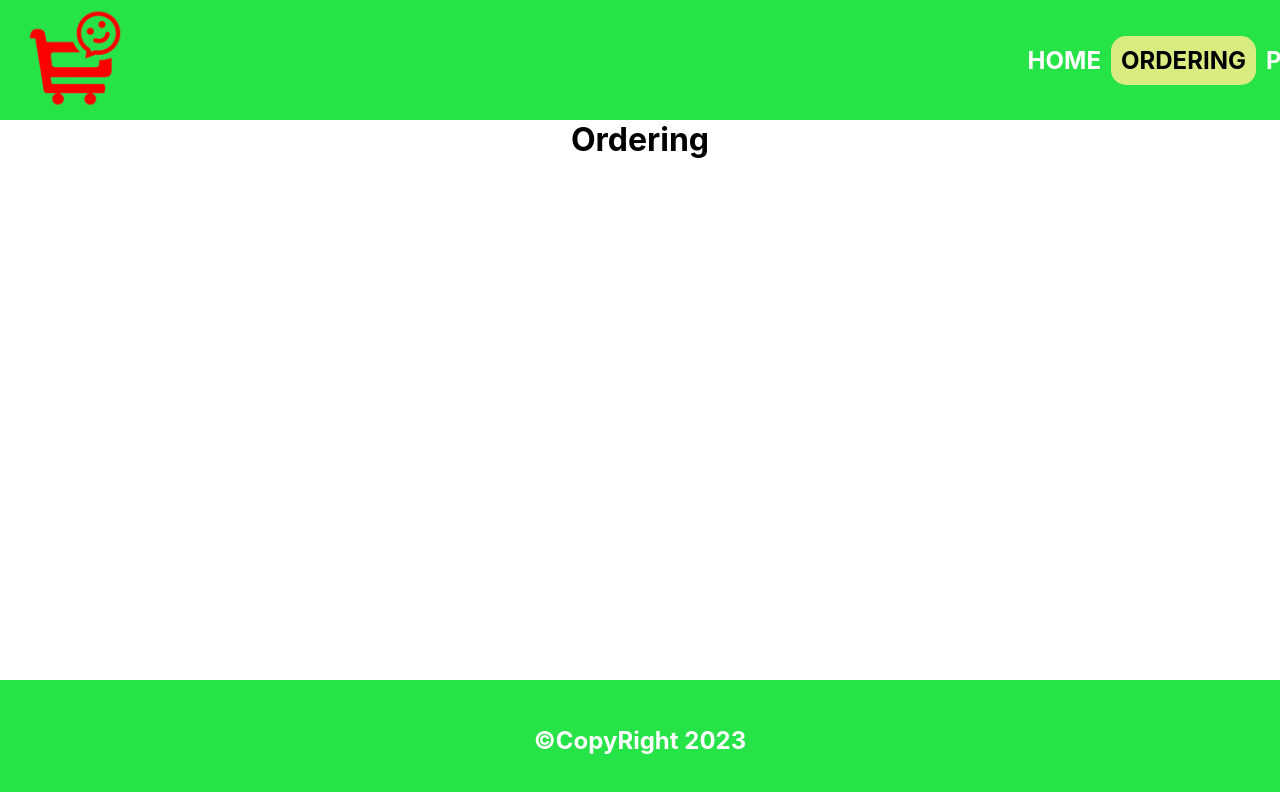
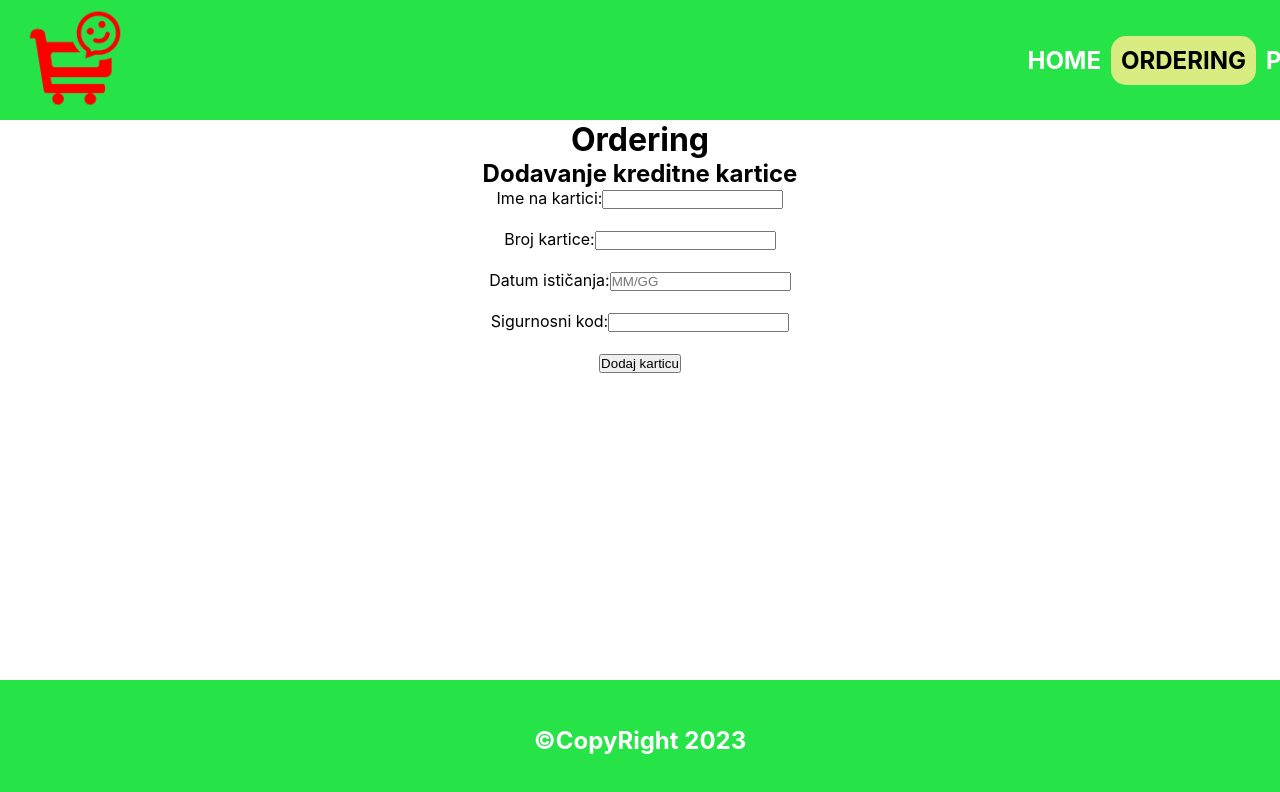
Before and after one commit to popovicmarko/OnlineShoping, a React (Create React App) app: page /ordering in a window 1280 px wide. Shown: the top 792 px of the page. Built offline with nearby package versions, Linux system fonts and the light colour scheme.

Commit message:
finish formtcart in js

```diff
--- a/src/components/Form/FormCart/FormCart.js
+++ b/src/components/Form/FormCart/FormCart.js
@@ -0,0 +1,110 @@
+import React, { useState } from "react";
+
+function DodavanjeKreditneKartice() {
+  const [imeNaKartici, setImeNaKartici] = useState("");
+  const [brojKartice, setBrojKartice] = useState("");
+  const [datumIsticanja, setDatumIsticanja] = useState("");
+  const [sigurnosniKod, setSigurnosniKod] = useState("");
+  const [greske, setGreske] = useState({});
+
+  const handleSubmit = (e) => {
+    e.preventDefault();
+    const novaGreska = {};
+
+    if (imeNaKartici.trim() === "") {
+      novaGreska.imeNaKartici = "Molimo unesite ime na kartici.";
+    }
+
+    if (brojKartice.trim() === "") {
+      novaGreska.brojKartice = "Molimo unesite broj kartice.";
+    }
+
+    if (datumIsticanja.trim() === "") {
+      novaGreska.datumIsticanja = "Molimo unesite datum ističanja.";
+    }
+
+    if (sigurnosniKod.trim() === "") {
+      novaGreska.sigurnosniKod = "Molimo unesite sigurnosni kod.";
+    }
+
+    if (Object.keys(novaGreska).length === 0) {
+      // Nema grešaka, možete obraditi podatke ili poslati na server
+      console.log("Podaci kartice:", {
+        imeNaKartici,
+        brojKartice,
+        datumIsticanja,
+        sigurnosniKod,
+      });
+
+      // Resetovanje forme nakon slanja
+      setImeNaKartici("");
+      setBrojKartice("");
+      setDatumIsticanja("");
+      setSigurnosniKod("");
+      setGreske({});
+    } else {
+      // Postoje greške, postavite ih u stanje greske
+      setGreske(novaGreska);
+    }
+  };
+
+  return (
+    <div>
+      <h2>Dodavanje kreditne kartice</h2>
+      <form onSubmit={handleSubmit}>
+        <label htmlFor="ime">Ime na kartici:</label>
+        <input
+          type="text"
+          id="ime"
+          value={imeNaKartici}
+          onChange={(e) => setImeNaKartici(e.target.value)}
+          required
+        />
+        {greske.imeNaKartici && <p>{greske.imeNaKartici}</p>}
+        <br />
+        <br />
+
+        <label htmlFor="broj_kartice">Broj kartice:</label>
+        <input
+          type="text"
+          id="broj_kartice"
+          value={brojKartice}
+          onChange={(e) => setBrojKartice(e.target.value)}
+          required
+        />
+        {greske.brojKartice && <p>{greske.brojKartice}</p>}
+        <br />
+        <br />
+
+        <label htmlFor="datum_isticanja">Datum ističanja:</label>
+        <input
+          type="text"
+          id="datum_isticanja"
+          value={datumIsticanja}
+          onChange={(e) => setDatumIsticanja(e.target.value)}
+          placeholder="MM/GG"
+          required
+        />
+        {greske.datumIsticanja && <p>{greske.datumIsticanja}</p>}
+        <br />
+        <br />
+
+        <label htmlFor="sigurnosni_kod">Sigurnosni kod:</label>
+        <input
+          type="text"
+          id="sigurnosni_kod"
+          value={sigurnosniKod}
+          onChange={(e) => setSigurnosniKod(e.target.value)}
+          required
+        />
+        {greske.sigurnosniKod && <p>{greske.sigurnosniKod}</p>}
+        <br />
+        <br />
+
+        <input type="submit" value="Dodaj karticu" />
+      </form>
+    </div>
+  );
+}
+
+export default DodavanjeKreditneKartice;
--- a/src/pages/Ordering/Ordering.js
+++ b/src/pages/Ordering/Ordering.js
@@ -1,9 +1,15 @@
 import React from "react";
+import "./Ordering.css";
+import FormCart from "../../components/Form/FormCart/FormCart";
 
 export default function Ordering() {
     return (
         <div>
             <h1>Ordering</h1>
+            <div className="order-container">
+                <FormCart />
+            </div>
         </div>
+
     );
 }
```
